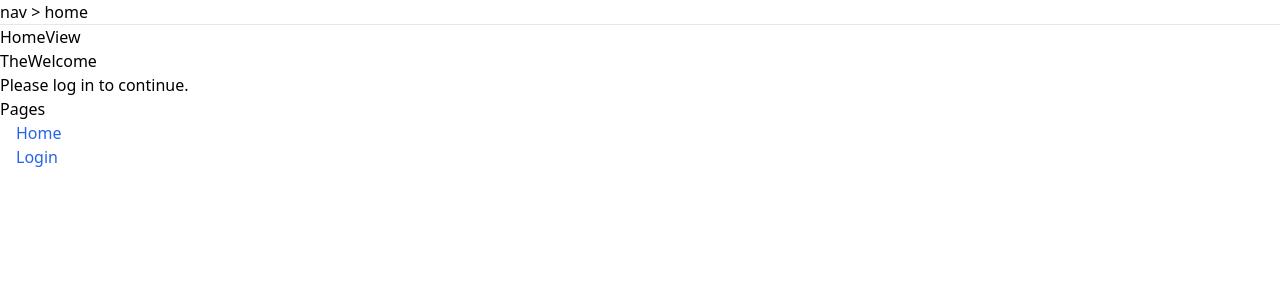
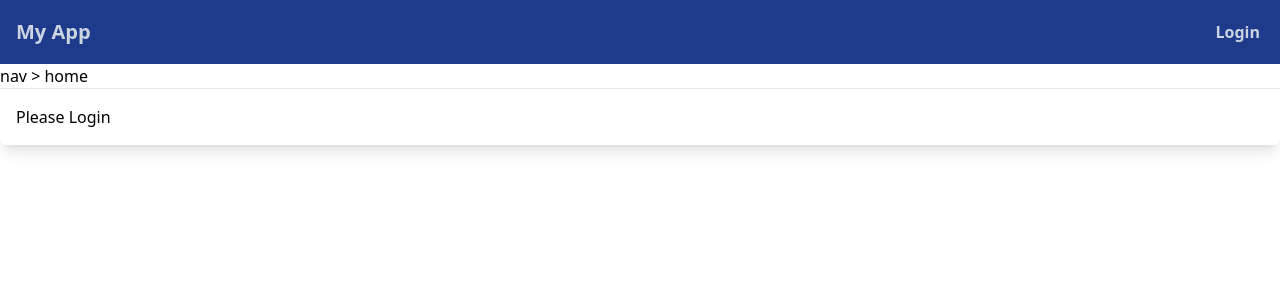
Before and after one commit to jhjcpishva/llms-micro-blog-web, a Vue app: page / in a window 1280 px wide. Shown: the top 300 px of the page. Built offline with nearby package versions, Linux system fonts and the light colour scheme; the HTML template or start-up script is replaced by a standard one.

Commit message:
UI components

```diff
--- a/src/App.vue
+++ b/src/App.vue
@@ -1,6 +1,8 @@
 <script setup lang="ts">
 import { RouterView, useRouter } from 'vue-router'
 import { useSessionStore } from '@/stores/session'
+import AppHeader from '@/components/AppHeader.vue'
+import AppBody from '@/components/AppBody.vue'
 
 const router = useRouter()
 const sessionStore = useSessionStore()
@@ -9,14 +11,16 @@ sessionStore.fetchSession() // async
 </script>
 
 <template>
+  <AppHeader />
   <header>
     <div>
       <nav>nav &gt; {{ router.currentRoute.value.name }}</nav>
       <hr />
     </div>
   </header>
-
-  <RouterView />
+  <AppBody>
+    <RouterView />
+  </AppBody>
 </template>
 
 <style scoped>
--- /dev/null
+++ b/src/components/AppBody.vue
@@ -0,0 +1,7 @@
+<script setup lang="ts"></script>
+
+<template>
+  <main class="mb-4 rounded-md bg-slate-200 bg-white p-4 shadow-lg">
+    <slot />
+  </main>
+</template>
--- /dev/null
+++ b/src/components/AppHeader.vue
@@ -0,0 +1,40 @@
+<script setup lang="ts">
+import { computed } from 'vue'
+import { useSessionStore } from '@/stores/session'
+
+import { RouterLink } from 'vue-router'
+
+const sessionStore = useSessionStore()
+
+const session = computed(() => sessionStore.session)
+</script>
+
+<template>
+  <div
+    class="flex h-16 items-center justify-between bg-blue-900 px-4 text-slate-300"
+  >
+    <h1 class="text-xl font-bold">
+      <RouterLink to="/">My App</RouterLink>
+    </h1>
+    <div v-if="!session" class="flex h-full items-center gap-2">
+      <RouterLink
+        :to="{ name: 'login' }"
+        class="flex h-full items-center rounded px-1 font-bold hover:bg-blue-500"
+        >Login</RouterLink
+      >
+    </div>
+    <div v-else class="flex h-full items-center gap-2">
+      <span class="font-bold">{{ session.name }}</span>
+      <img
+        :src="session.picture || ''"
+        alt="profile"
+        class="h-8 w-8 rounded-full"
+      />
+      <RouterLink
+        :to="{ name: 'login' }"
+        class="flex h-full items-center rounded px-1 font-bold hover:bg-blue-500"
+        >Logout</RouterLink
+      >
+    </div>
+  </div>
+</template>
--- /dev/null
+++ b/src/components/Post.vue
@@ -0,0 +1,54 @@
+<script setup lang="ts"></script>
+
+<template>
+  <div class="mb-4 rounded-lg bg-white p-4 shadow-md">
+    <!-- ユーザー情報 -->
+    <div
+      class="mb-1 flex items-center justify-between border-b border-gray-200 pb-1"
+    >
+      <div class="flex items-center">
+        <img
+          src="https://placehold.jp/32x32.png"
+          alt="User Avatar"
+          class="mr-2 h-8 w-8 rounded-full"
+        />
+        <div class="text-sm font-medium text-gray-800">{username}</div>
+      </div>
+      <div class="text-xs text-gray-500">{timestamp}</div>
+    </div>
+
+    <!-- 投稿内容 -->
+    <div class="mb-4 text-4xl text-gray-700">{content}</div>
+
+    <!-- replies  -->
+    <div class="x-replies ml-8">
+      <div class="flex items-center">
+        <img
+          src="https://placehold.jp/32x32.png"
+          alt="User Avatar"
+          class="mr-2 h-6 w-6 rounded-full"
+        />
+        <div class="text-sm font-medium text-gray-800" title="{timestamp}">
+          {username}
+        </div>
+        <div class="ml-2 text-sm font-medium text-gray-500">{reply}</div>
+      </div>
+    </div>
+
+    <!-- アクションボタン -->
+    <div class="mt-4 flex space-x-4">
+      <button
+        class="text-sm text-blue-500 transition hover:text-blue-600"
+        type="button"
+      >
+        Like
+      </button>
+      <button
+        class="text-sm text-blue-500 transition hover:text-blue-600"
+        type="button"
+      >
+        Comment
+      </button>
+    </div>
+  </div>
+</template>
--- /dev/null
+++ b/src/components/SubmitPostForm.vue
@@ -0,0 +1,23 @@
+<script setup lang="ts"></script>
+
+<template>
+  <!-- SubmitPostForm -->
+  <div class="rounded-lg bg-white p-4 shadow-md">
+    <!-- 投稿入力ボックス -->
+    <textarea
+      class="w-full rounded-lg border border-gray-300 p-2 focus:outline-none focus:ring-2 focus:ring-blue-500"
+      placeholder="Write your post here..."
+      rows="3"
+    ></textarea>
+
+    <!-- 投稿ボタン -->
+    <div class="mt-2 flex justify-end">
+      <button
+        class="rounded-lg bg-blue-500 px-4 py-2 text-white transition hover:bg-blue-600"
+        type="button"
+      >
+        Post
+      </button>
+    </div>
+  </div>
+</template>
--- a/src/views/HomeView.vue
+++ b/src/views/HomeView.vue
@@ -1,23 +1,26 @@
 <script setup lang="ts">
-import { RouterLink } from 'vue-router'
-import TheWelcome from '@/components/TheWelcome.vue'
+import { computed } from 'vue'
+import SubmitPostForm from '@/components/SubmitPostForm.vue'
+import Post from '@/components/Post.vue'
+import { useSessionStore } from '@/stores/session'
+
+const sessionStore = useSessionStore()
+const hasSession = computed(() => !!sessionStore.session)
 </script>
 
 <template>
-  <main>
-    <h1>HomeView</h1>
-    <h2>TheWelcome</h2>
-    <TheWelcome />
-    <h2>Pages</h2>
-    <ul>
-      <li class="pl-4">
-        <RouterLink class="link" to="/">Home</RouterLink>
-      </li>
-      <li class="pl-4">
-        <RouterLink class="link" :to="{ name: 'login' }">Login</RouterLink>
-      </li>
-    </ul>
-  </main>
+  <div v-if="!hasSession" class="x-no-session">Please Login</div>
+  <div v-else>
+    <div class="x-submit-form bg-white">
+      <div class="x-make-post">
+        <span class="p-4 text-lg font-bold text-gray-800">Make Post...</span>
+        <SubmitPostForm />
+      </div>
+    </div>
+    <div class="x-timeline mt-8">
+      <Post />
+    </div>
+  </div>
 </template>
 
 <style scoped>
```
